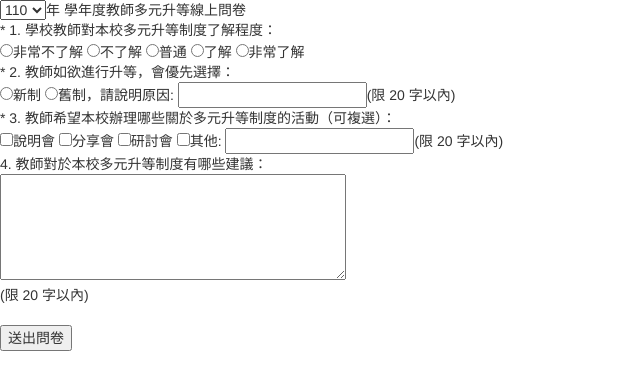
After one commit to summerr0007/NCUE_WEB, a PHP site: page /mid/S0854010.php in a window 1280 px wide. The commit adds this page. Shown: the top 390 px of the page, without its empty margins (0-640 px from the left). Run offline with PHP 8.4, Linux system fonts and the light colour scheme; some libraries are stand-ins or nearby versions.

Commit message:
updata 0427

```diff
--- a/Q6/Q6_2.php
+++ b/Q6/Q6_2.php
@@ -47,6 +47,9 @@
                         "hobby[]": {
                             minlength: 2
                         }
+                    },
+                    messages: {
+
                     }
 
                 })
--- a/index.php
+++ b/index.php
@@ -5,6 +5,6 @@
 		$uri = 'http://';
 	}
 	$uri .= $_SERVER['HTTP_HOST'].$_SERVER['REQUEST_URI'];
-	header('Location: '.$uri.'/192/');
+	header('Location: '.$uri.'mid/S0854010.php');
 	exit;
 ?>
--- /dev/null
+++ b/mid/S0854010.php
@@ -0,0 +1,168 @@
+<?php
+//姓名：鐘子敬(S0854010)
+//作答情形:
+//1: 沒有美化
+//2： 基本都有
+//3： 不會在最下面顯示
+?>
+<!DOCTYPE html>
+<html lang="en">
+
+<head>
+    <meta charset="UTF-8">
+    <meta http-equiv="X-UA-Compatible" content="IE=edge">
+    <meta name="viewport" content="width=device-width, initial-scale=1.0">
+    <script src="//ajax.googleapis.com/ajax/libs/jquery/1.12.0/jquery.min.js"></script>
+    <script src="//ajax.aspnetcdn.com/ajax/jquery.validate/1.14.0/jquery.validate.min.js"></script>
+    <script src="http://ajax.aspnetcdn.com/ajax/jquery.validate/1.14.0/jquery.validate.min.js"></script>
+    <script src="//ajax.aspnetcdn.com/ajax/jquery.validate/1.11.1/localization/messages_zh_TW.js "></script>
+    <link rel="stylesheet" href="https://maxcdn.bootstrapcdn.com/bootstrap/3.3.7/css/bootstrap.min.css">
+    <link rel="stylesheet" href="https://maxcdn.bootstrapcdn.com/bootstrap/3.3.7/css/bootstrap-theme.min.css">
+    <script src="https://maxcdn.bootstrapcdn.com/bootstrap/3.3.7/js/bootstrap.min.js"></script>
+    <link rel="stylesheet" href="https://use.fontawesome.com/releases/v5.7.2/css/all.css">
+    <title>S0854010</title>
+
+    <script>
+        $(function () {
+            $('[name="know"]').change(function () {
+                if ($('[name="know"][value="1"]').prop("checked"))
+                    $(".two").hide();
+                else
+                    $(".two").show();
+            });
+
+        });
+
+        $().ready(
+            function () {
+                $("form").validate(
+                    {
+                        submitHandler: function (Form1) {
+                            if ($('[name="type"][value="2"]').prop("checked") && $('.typetext').value() !="") {
+                                if ($('[name="hobby[]"][value="2"]').prop("checked") && $('.typetext').value() != "") {
+                                    Form1.submit();
+                                } else {
+                                    $('[for="hobby[]"]').append("(請輸入說明文字!!)");
+                                }
+
+                            } else {
+                                $('[for="type"]').append("(請輸入說明文字!!)");
+                            }
+
+                        }
+                    ,
+                    rules: {
+                        know: {
+                            required: true
+                        },
+                        type: {
+                            required: true
+                        },
+                        "hobby[]": {
+                            required: true,
+                            minlength: 1,
+                            maxlength: 3
+                        }
+                    },
+                    messages: {
+                        know: {
+                            required: "(此題為必填!!)"
+                        },
+                        type: {
+                            required: "(此題為必填!!)"
+                        },
+                        "hobby[]": {
+                            required: "(請選擇 1個 至 3個 選項)",
+                            minlength: "",
+                            maxlength: "(請選擇 1個 至 3個 選項)"
+                        }
+                    }
+                }
+                );
+            }
+        );
+    </script>
+</head>
+
+<body>
+    <div>
+        <form name="Form1" action="" method="POST">
+            <div>
+                <select name="year">
+                    <?php
+                for($i = 90 ;$i < date("Y")-1910;$i++){
+                    echo " <option value='".$i."'";
+                    if(!empty($_POST['year'])){
+                        if($_POST['year'] == $i){
+                            echo " selected ";
+                        }
+                    }else{
+                        if($i == date("Y") -1911){
+                            echo " selected ";
+                        }
+                    }
+                    echo ">".$i."</option>";
+                }
+                ?>
+                </select>年 學年度教師多元升等線上問卷
+            </div>
+            <div>* 1. 學校教師對本校多元升等制度了解程度：</div>
+            <div>
+                <input type="radio" name="know" value="1"
+                    <?php if(!empty($_POST['know'])){if($_POST['know'] == 1){echo " checked";}}?>>非常不了解
+                <input type="radio" name="know" value="2"
+                    <?php if(!empty($_POST['know'])){if($_POST['know'] == 2){echo " checked";}}?>>不了解
+                <input type="radio" name="know" value="3"
+                    <?php if(!empty($_POST['know'])){if($_POST['know'] == 3){echo " checked";}}?>>普通
+                <input type="radio" name="know" value="4"
+                    <?php if(!empty($_POST['know'])){if($_POST['know'] == 4){echo " checked";}}?>>了解
+                <input type="radio" name="know" value="5"
+                    <?php if(!empty($_POST['know'])){if($_POST['know'] == 5){echo " checked";}}?>>非常了解
+                <label for="know" class="error">
+            </div>
+            <div class="two">* 2. 教師如欲進行升等，會優先選擇：</div>
+            <div class="two">
+                <input type="radio" name="type" value="1"
+                    <?php if(!empty($_POST['type'])){if($_POST['type'] == 1){echo " checked";}}?>>新制
+                <input type="radio" name="type" value="2"
+                    <?php if(!empty($_POST['type'])){if($_POST['type'] == 2){echo " checked";}}?>>舊制，請說明原因:
+                <input type="text" name="typetext" size="20" maxlength="20"
+                    value=<?php if(!empty($_POST['typetext'])){echo '"'. $_POST['typetext'].'"'; }?>>(限 20 字以內)
+                <label for="type" class="error">
+            </div>
+
+            <div>* 3. 教師希望本校辦理哪些關於多元升等制度的活動（可複選）：</div>
+            <div>
+                <input type="checkbox" name="hobby[]" value="1"
+                    <?php if(!empty($_POST['hobby'])){if(in_array("1",$_POST['hobby'])){ echo "checked";}} ?>>說明會
+                <input type="checkbox" name="hobby[]" value="2"
+                    <?php if(!empty($_POST['hobby'])){if(in_array("2",$_POST['hobby'])){ echo "checked";}} ?>>分享會
+                <input type="checkbox" name="hobby[]" value="3"
+                    <?php if(!empty($_POST['hobby'])){if(in_array("3",$_POST['hobby'])){ echo "checked";}} ?>>研討會
+                <input type="checkbox" name="hobby[]" value="4"
+                    <?php if(!empty($_POST['hobby'])){if(in_array("4",$_POST['hobby'])){ echo "checked";}} ?>>其他:
+                <input type="text" name="hobbytext" size="20" maxlength="20"
+                    value=<?php if(!empty($_POST['hobbytext'])){echo '"'. $_POST['hobbytext'].'"'; }?>>(限 20 字以內)
+                <label for="hobby[]" class="error">
+                    <!-- <div>(請選擇 1個 至 3個 選項)</div> -->
+
+            </div>
+            <div>4. 教師對於本校多元升等制度有哪些建議：</div>
+            <div>
+                <textarea name="content" rows="5" cols="40"
+                    maxlength="20"><?php if(!empty($_POST['content'])){echo $_POST['content']; }?></textarea>
+                <div>(限 20 字以內)</div>
+                <label for="content" class="error">
+            </div>
+            <div>
+                <button type="submit" class="c_button">送出問卷</button>
+            </div>
+
+        </form>
+    </div>
+    <?php
+        //
+    ?>
+</body>
+
+</html>
```
Also changed, not shown: Q6/Q6_3.php (+6 -1 lines).
